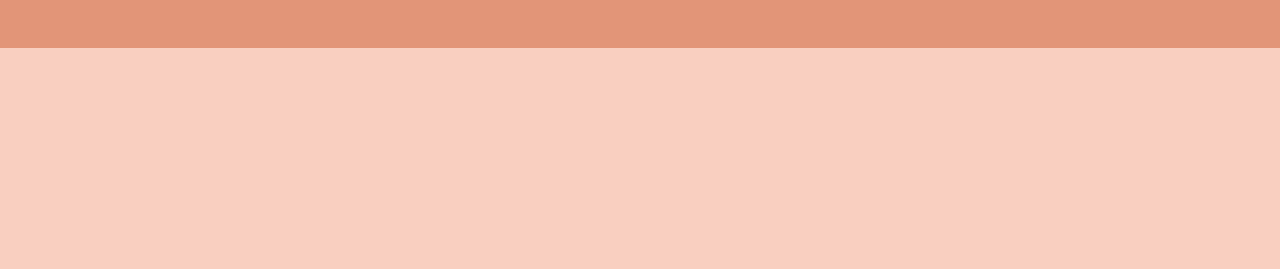
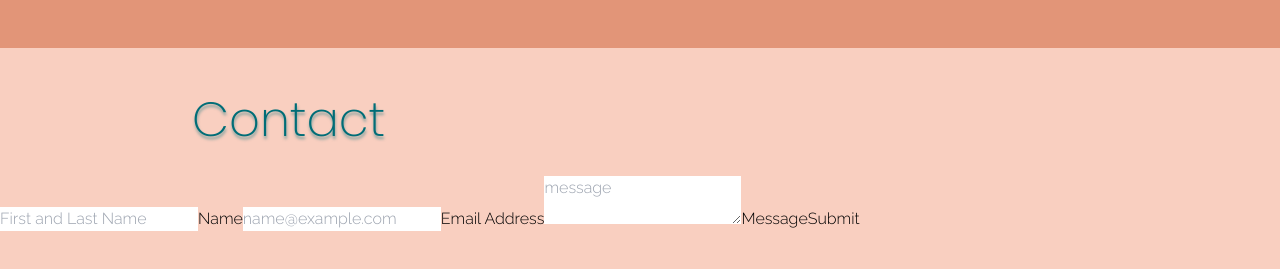
Before and after one commit to gabrielleford/Portfolio, a React (Create React App) app: page / in a window 1280 px wide. Shown: the part 1964-2233 px from the top of the page. Before the commit the page ends 2012 px from the top, so only its background shows below. Built offline with nearby package versions, Linux system fonts and the light colour scheme.

Commit message:
added contact section - needs to be styled

```diff
--- a/src/App.js
+++ b/src/App.js
@@ -3,7 +3,7 @@ import './App.css';
 import About from './components/About';
 import Projects from './components/Projects';
 import DevTools from './components/DevTools';
-// import Contact from './components/Contact';
+import Contact from './components/Contact';
 // import Quotes from './components/Quotes';
 // import MobileNavbar from './components/MobileNavbar';
 import { useState } from 'react';
@@ -27,10 +27,10 @@ function App() {
       <About about={about} />
       <Projects projects={projects} />
       <DevTools devtools={devtools} />
+      <Contact contact={contact} />
       {/* <MobileNavbar isOpen={isOpen} setIsOpen={setIsOpen} toggle={toggle} />
       <Navbar isOpen={isOpen} toggle={toggle} /> */}
-      {/* <Quotes />
-      <Contact contact={contact} /> */}
+      {/* <Quotes /> */}
     </>
   );
 }
--- a/src/components/Contact.js
+++ b/src/components/Contact.js
@@ -1,28 +1,21 @@
-import resume from '../assets/Gabrielle Ford\'s Resume.pdf'
-
 const Contact = ({ contact }) => {
     return (
-        <div>
-            <p>Interested in learning more?</p>
-            <div id="resumeBtn">
-                <a href={resume} id='resume' download>Download my resume</a>
-            </div>
-            <div id={contact}>
-                <h2>Contact</h2>
+      <div>
+          <div id={contact} className='py-12'>
+              <h2 className='mb-8 ml-48 text-5xl text-dark-teal font-display sectionHeader'>Contact</h2>
+              <div>
                 <form action='https://formspree.io/f/myylvdwp' method='POST'>
                     <input type='name' id='name' placeholder='First and Last Name' required />
                     <label htmlFor='name'>Name</label>
-
                     <input type='email' id='email' placeholder='name@example.com' name='_replyto' required />
                     <label htmlFor='email'>Email Address</label>
-
                     <textarea type='text' id='message' placeholder='message' required />
                     <label htmlFor='message'>Message</label>
-
                     <button type='submit'>Submit</button>
                 </form>
-            </div>
-        </div>
+              </div>
+          </div>
+      </div>
     )
 }
 
```
